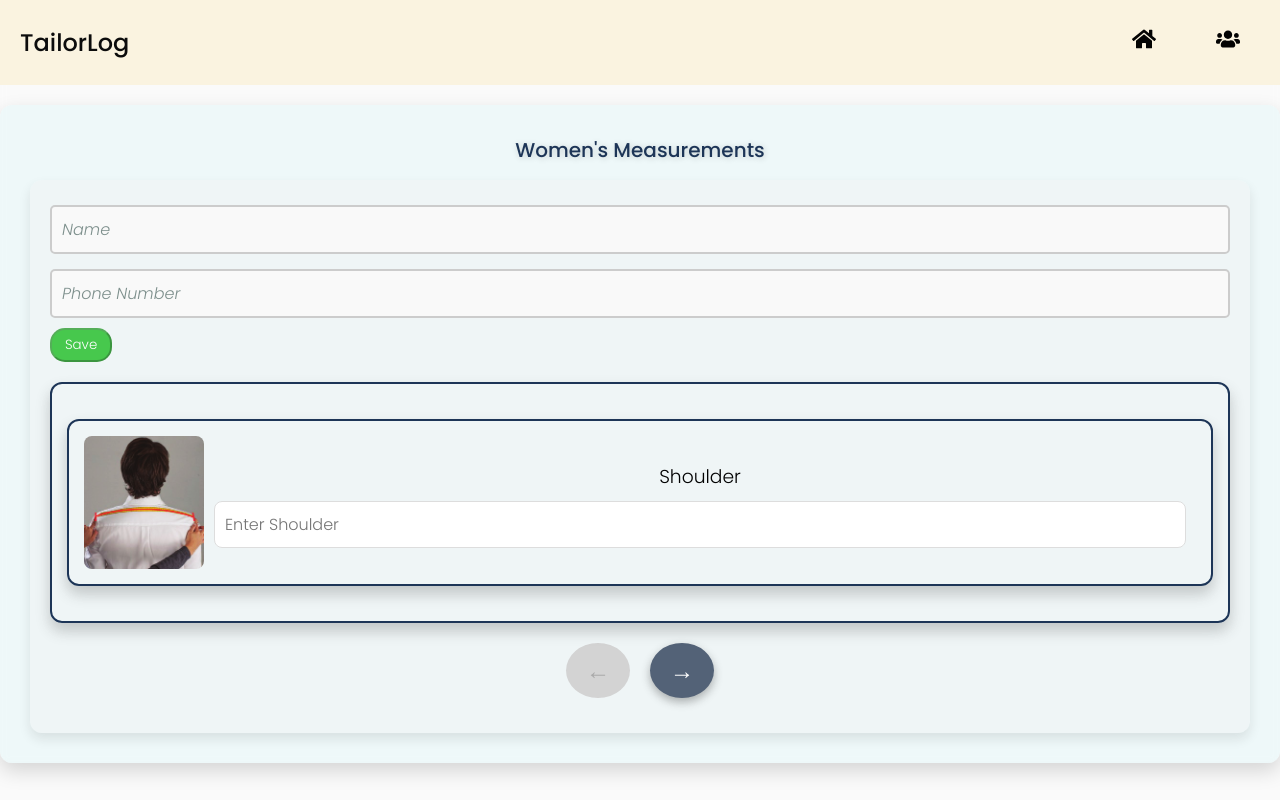
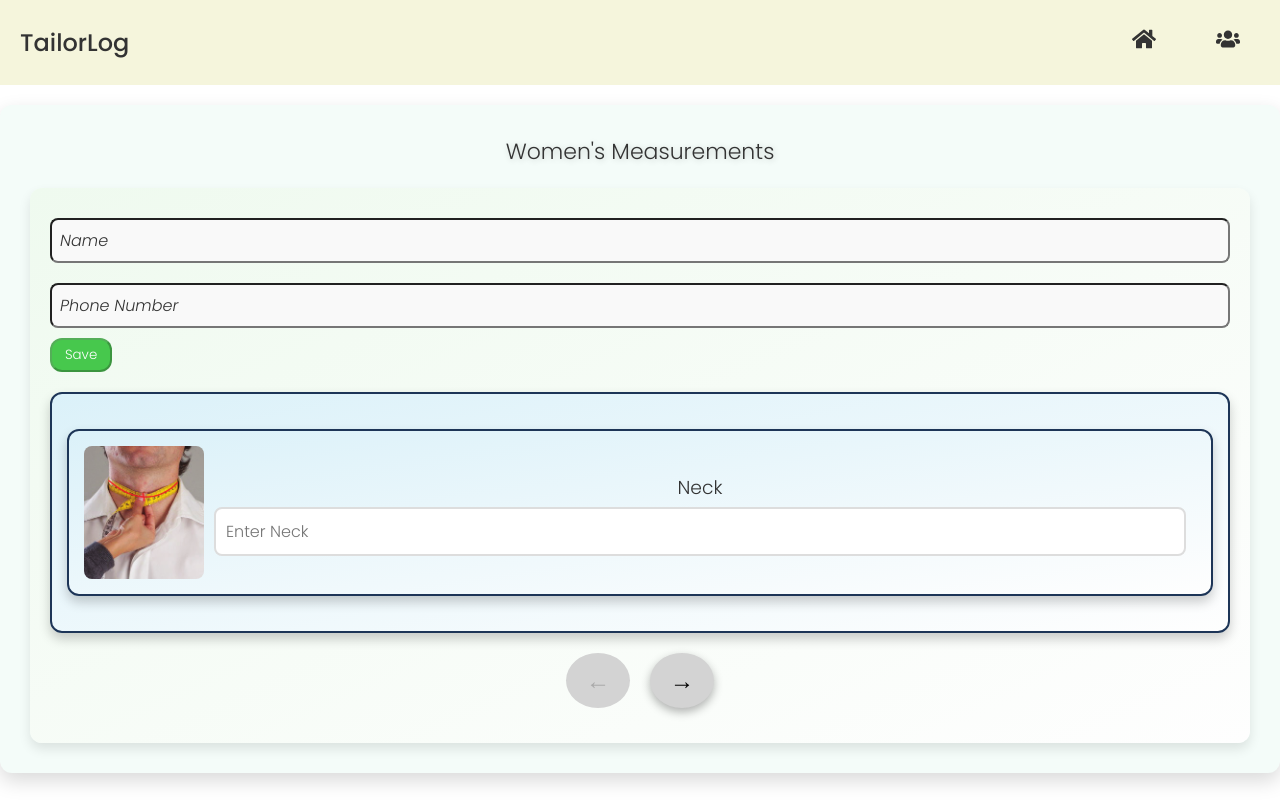
Before and after one commit to ajayraju1/TailorShop, a React (Create React App) app: page /measurements/1 in a window 1280 px wide. Built offline with nearby package versions, Linux system fonts and the light colour scheme.

Commit message:
Modified css

```diff
--- a/package.json
+++ b/package.json
@@ -5,6 +5,7 @@
   "dependencies": {
     "axios": "^1.7.9",
     "cra-template": "1.2.0",
+    "font-awesome": "^4.7.0",
     "react": "^19.0.0",
     "react-dom": "^19.0.0",
     "react-icons": "^5.4.0",
--- a/public/index.html
+++ b/public/index.html
@@ -12,6 +12,11 @@
     <link rel="preconnect" href="https://fonts.googleapis.com">
 <link rel="preconnect" href="https://fonts.gstatic.com" crossorigin>
 <link href="https://fonts.googleapis.com/css2?family=Inter:ital,opsz,wght@0,14..32,100..900;1,14..32,100..900&display=swap" rel="stylesheet">
+<link
+  rel="stylesheet"
+  href="https://cdnjs.cloudflare.com/ajax/libs/font-awesome/6.0.0-beta3/css/all.min.css"
+/>
+
     <link rel="apple-touch-icon" href="%PUBLIC_URL%/logo192.png" />
     <!--
       manifest.json provides metadata used when your web app is installed on a
--- a/src/App.css
+++ b/src/App.css
@@ -11,7 +11,7 @@
 
 body {
   background-size: cover;
-  background: #fafafa;
+  /* background: #f4fcf9; */
   background-position: cover;
   color: #333;
   overflow: hidden;
@@ -36,20 +36,13 @@ body {
   align-items: center;
   padding: 15px 20px;
   margin: 0 0 20px 0;
-  background: #FAF3E0;
+  background: #F5F5DC;
   transition: all 0.3s ease;
 }
 
 .navbar-brand h2{
-  color: #0c0c0c;
+  color: #333333;
   font-weight: 500;
-}
-
-.navbar-brand h1 {
-  color: #0e0d0d;
-  font-size: 28px;
-  font-weight: 400;
-  transition: color 0.3s ease;
 }
 
 .navbar-links {
@@ -62,13 +55,14 @@ body {
   padding: 12px 20px;
   background: none;
   border: none;
-  color: rgb(3, 3, 3);
+  color: #333333;
   cursor: pointer;
   transition: all 0.3s ease;
 }
 
 .navbar-btn:hover {
   background-color: #b89743;
+  border-radius: 18px;
 }
 
 .page {
@@ -129,6 +123,7 @@ button:hover {
   padding: 0;
   margin: 0;
   animation: slideUp 1s ease-out;
+  background: #f4fcf9;
 }
 
 .home-page h1 {
@@ -177,13 +172,13 @@ button:hover {
 }
 
 .men-button {
-  background-color: #6390f1; /* Dark blue */
+  background-color: #344874; /* Dark blue */
   color: white;
   width: 122px;
 }
 
 .men-button:hover {
-  background-color: #457b9d; /* Lighter blue on hover */
+  background-color: #254457; /* Lighter blue on hover */
 }
 
 /* Women button style */
@@ -223,7 +218,7 @@ button:hover {
 .measurements-page {
   align-items: center;
   padding: 30px;
-  background: #e2f7f97b;
+  background: #f4fcf9;
   border-radius: 12px;
   box-shadow: 0 8px 20px rgba(0, 0, 0, 0.15);
   animation: fadeIn 1s ease-out; /* Animation for page load */
@@ -231,9 +226,10 @@ button:hover {
 
 /* Page Title */
 .measurements-title {
-  font-weight: 500;
+  font-weight: 300;
+  font-size: 22px;
   margin-bottom: 20px;
-  color: #1d3557;
+  color: #333333;
   text-align: center;
   animation: slideIn 1s ease-out;
   text-shadow: 1px 1px 6px rgba(0, 0, 0, 0.2);
@@ -246,7 +242,7 @@ button:hover {
   gap: 20px;
   padding: 20px;
   border-radius: 12px;
-  background-color: rgba(241, 237, 237, 0.271);
+  background: linear-gradient(to bottom right, #effaef, #fefefe);  box-shadow: 0 6px 12px rgba(0, 0, 0, 0.2);
   box-shadow: 0 6px 12px rgba(0, 0, 0, 0.1);
 }
 
@@ -255,36 +251,35 @@ button:hover {
   padding: 14px 18px;
   font-size: 1rem;
   margin: 12px 0;
-  border: 1.5px solid #7bd1fc;
   border-radius: 8px;
   transition: all 0.3s ease;
   outline: none;
   width: 100%;
   background-color: #f9f9f9;
-  color: #333; /* Dark text color */
+  color: #333333; /* Dark text color */
 }
 
 .input-field:focus {
-  border: 3px solid #86cffd;
-  background-color: #f8fbf7; /* Soft blue background on focus */
+  background-color: #f8fbf7;
+  border-color: #3f3f3f;
   transform: scale(1.02);
-  box-shadow: 0 4px 8px rgba(9, 9, 9, 0.973);
-  color: #1d3557; /* Dark blue text when focused */
+  box-shadow: 0 2px 6px rgba(27, 27, 27, 0.96);
+  color: #333333;
 }
 
 .input-field::placeholder {
-  color: #7d8f8c; /* Lighter color for placeholder */
+  color: #333333; /* Lighter color for placeholder */
   font-style: italic; /* Italicize placeholder text */
 }
 
 .input-field:focus::placeholder {
-  color: #457b9d; /* Lighter blue for placeholder text when focused */
+  color: #272626; /* Lighter blue for placeholder text when focused */
   font-style: normal; /* Remove italic on focus */
 }
 
 .input-field + label {
   font-size: 1rem;
-  color: #19465d;
+  color: #333333;
   margin-bottom: 8px;
   display: inline-block;
   font-weight: 600;
@@ -294,17 +289,21 @@ button:hover {
   background-color: #47c84d;
   cursor: not-allowed;
 }
-
+/* 78abf8 */
 .save-name-phone-button {
   padding: 5px 13px;
-  background-color: #37ac3d;
+  background-color: #47c84d;
   color: white;
-  border-radius: 15px;
+  border-radius: 12px;
   cursor: pointer;
 }
 
 .save-name-phone-button:hover {
-  background-color: #274672;
+  background-color: #78abf8;
+}
+
+.save-name-phone-button.edit-mode {
+  background-color: #78abf8; /* Coral background for Edit state */
 }
 
 .input-field {
@@ -316,13 +315,12 @@ button:hover {
 .display-text {
   font-size: 20px;
   font-weight: bold;
-  margin: 5px 0;
-  color: #f58088;
+  color: #172c55;
 }
 
 .display-num {
   font-size: 16px;
-  font-weight: bold;
+  font-weight: 500;
   margin-bottom: 10px;
   color: #1d3557;
 }
@@ -336,17 +334,16 @@ button:hover {
   padding: 15px;
   border: 2px solid #1d3557;
   border-radius: 12px;
-  /* background: linear-gradient(145deg, #457b9d, #1d3557); */
-  color: #050505;
-  box-shadow: 0 8px 15px rgba(0, 0, 0, 0.2);
+  color: #333333;
+  background: linear-gradient(to bottom right, #dbf1f9, #fefefe);  box-shadow: 0 6px 12px rgba(0, 0, 0, 0.2);
   transition: box-shadow 0.3s ease, transform 0.3s ease;
   flex-wrap: wrap;
   opacity: 0;
-  animation: fadeInUp 1s forwards ease-out; /* Animation for card */
+  animation: fadeInUp 1s forwards ease-out;
 }
 
 .measurement-card:hover {
-  box-shadow: 0 12px 20px rgba(0, 0, 0, 0.3);
+  box-shadow: 0 8px 16px rgba(0, 0, 0, 0.3);
   transform: scale(1.03); /* Slight scale effect on hover */
 }
 
@@ -364,7 +361,7 @@ button:hover {
 
 .measurement-card .measurement-input h3 {
   margin: 5px;
-  color: #030303;
+  color: #333333;
   text-align: center;
 }
 
@@ -373,16 +370,16 @@ button:hover {
   padding: 10px;
   font-size: 16px;
   border-radius: 8px;
-  border: 1px solid #ddd;
+  border: 2px solid #ddd;
 }
 
 
 .measurement-card .measurement-input input:focus {
-  border: 3px solid #a8d5f0;
+  border: 2x solid #a8d5f0;
   background-color: #f8fbf7;
   transform: scale(1.02);
-  box-shadow: 0 4px 8px rgba(9, 9, 9, 0.973);
-  color: #1d3557;
+  box-shadow: 0 2px 6px rgba(9, 9, 9, 0.973);
+  color: #090909;
 }
 
 .measurement-card div {
@@ -398,8 +395,8 @@ button:hover {
 }
 
 .arrow {
-  background-color: #536277;
-  color: white;
+  background-color: #D3D3D3;
+  color: rgb(0, 0, 0);
   font-size: 24px;
   padding: 10px 20px;
   border: none;
@@ -414,7 +411,7 @@ button:hover {
 }
 
 .arrow:hover {
-  background-color: #457b9d;
+  background-color: #9d9a9a;
   transform: scale(1.1);
   box-shadow: 0 8px 15px rgba(0, 0, 0, 0.4);
 }
@@ -444,7 +441,7 @@ button:hover {
 
 /* Success message box */
 .success-message {
-  background-color: #335584; /* Green background */
+  background-color: #5fd48a; /* Green background */
   color: white;
   padding: 20px;
   border-radius: 8px;
@@ -471,8 +468,9 @@ button:hover {
 
 /* Modal Container */
 .modal {
+  font-size: 14px;
   background-color: #fff;
-  padding: 20px;
+  padding: 10px;
   border-radius: 8px;
   text-align: center;
   width: 100%;
@@ -496,12 +494,12 @@ button:hover {
 }
 
 .cancel-btn {
-  background-color: #f58088; /* Red for Cancel */
+  background-color: #f87575; /* Red for Cancel */
   color: white;
 }
 
 .confirm-btn {
-  background-color: #35527e; /* Green for Confirm */
+  background-color: #5679ae; /* Green for Confirm */
   color: white;
 }
 
@@ -520,7 +518,7 @@ button:hover {
 
 /* Customer Card Styling */
 .customer-card {
-  background: linear-gradient(120deg, #f6e7e3, #cfecf5c4);
+  background: linear-gradient(120deg, #fff9f8, #e7f7fbc4);
   color: #1d3557;
   border-radius: 12px;
   padding: 20px;
@@ -541,10 +539,14 @@ button:hover {
   color: #1d3557;
 }
 
+.storage-page{
+  background: #f4fcf9;
+}
+
 .storage-page h2{
   margin: 15px;
   text-align: center;
-  font-size: 30px;
+  font-size: 24px;
   font-weight: 300;
 }
 .customer-card p {
@@ -577,7 +579,7 @@ button:hover {
 }
 
 .delete-button {
-  background-color: #e7894a;
+  background-color: #f26d55;
   color: white;
 }
 
@@ -586,20 +588,18 @@ button:hover {
 }
 
 .search-bar {
-  padding: 15px;
-  margin: 15px 0;
+  padding-left: 30px; /* Add space for the icon inside the input */
+  padding: 8px;
   width: 100%;
-  max-width: 400px;
-  border: 1px solid #0b5d90;
-  border-radius: 8px;
-  outline: none;
+  border: 2px solid #6c6b6b;
+  border-radius: 6px;
   font-size: 16px;
 }
 
 .search-bar:focus {
-  border: 3px solid #0b5d90;
+  border: 3px solid #424242;
   background-color: #f8fbf7;
-  box-shadow: 0 4px 8px rgba(9, 9, 9, 0.973);
+  box-shadow: 0 2px 4px rgba(197, 193, 193, 0.973);
 }
 
 /* Edit Customer Page */
@@ -619,16 +619,17 @@ button:hover {
 .customer-info {
   text-align: left;
   margin-bottom: 20px;
-  font-size: 18px;
+  font-size: 16px;
 }
 
 .customer-info .label {
   margin: 5px 0;
-  color: #1d3557;
+  color: #090909;
+  margin-right: 2px;
 }
 
 .customer-info .customer-detail {
-  color: #f58088;
+  color: #1d3557;
   font-weight: bold;
   font-size: 16px;
 }
@@ -637,15 +638,16 @@ button:hover {
   width: 100%;
   max-width: 500px;
   padding: 20px;
-  background-color: #f9f9f9;
+  background-color: #f4fcf9;
   border-radius: 10px;
   box-shadow: 0 4px 8px rgba(0, 0, 0, 0.1);
 }
 
-.measurements-title {
+.measurement-title {
   font-size: 20px;
   margin-bottom: 15px;
   color: #1d3557;
+  text-align: center;
 }
 
 .measurement-section {
@@ -658,38 +660,25 @@ button:hover {
   position: relative;
 }
 
-input[type="number"], input[type="text"] {
+.edit-customer-form input[type="number"],
+.edit-customer-form input[type="text"] {
   width: 100%;
-  padding: 10px;
-  margin-top: 5px;
-  font-size: 16px;
+  padding: 6px;
+  font-size: 15px;
   border: 2px solid #ccc;
   border-radius: 5px;
 }
 
-input[type="number"]:focus, input[type="text"]:focus {
-  outline: none;
-  border-color: #24539a;
-}
 
 label {
-  font-weight: bold;
-  font-size: 16px;
-}
-
-.underline {
-  height: 2px;
-  background-color: #2572ad;
-  position: absolute;
-  bottom: 0;
-  left: 0;
-  width: 100%;
+  font-weight: 500;
+  font-size: 15px;
 }
 
 .submit-button {
   margin-top: 20px;
   padding: 10px 20px;
-  background-color: #f58088;
+  background-color: #53b358cc;
   color: white;
   font-size: 16px;
   border: none;
@@ -699,7 +688,7 @@ label {
 }
 
 .submit-button:hover {
-  background-color: #24539a;
+  background-color: #257d29fe;
 }
 
 /* Animations */
--- a/src/App.js
+++ b/src/App.js
@@ -4,7 +4,7 @@ import { FaHome, FaUsers } from "react-icons/fa";  // Importing Font Awesome Ico
 import HomePage from "./pages/HomePage";
 import MeasurementsPage from "./pages/MeasurementsPage";
 import StoragePage from "./pages/StoragePage";
-import EditCustomerPage from "./EditCustomerPage";
+import EditCustomerPage from "./pages/EditCustomerPage";
 
 const App = () => {
   return (
--- a/src/EditCustomerPage.js
+++ /dev/null
@@ -1,96 +0,0 @@
-import React, { useState, useEffect } from "react";
-import axios from "axios";
-import { useLocation, useNavigate } from "react-router-dom";
-
-const EditCustomerPage = () => {
-  const location = useLocation();
-  const navigate = useNavigate();
-  const { customer } = location.state || {};
-  const [formData, setFormData] = useState({
-    measurements: customer ? customer.measurements : {},
-  });
-
-  useEffect(() => {
-    if (!customer) {
-      navigate("/storage");
-    }
-  }, [customer, navigate]);
-
-  const handleInputChange = (key, value) => {
-    setFormData({
-      ...formData,
-      measurements: { ...formData.measurements, [key]: value },
-    });
-  };
-
-  const handleSubmit = async (e) => {
-    e.preventDefault();
-    try {
-      await axios.put(
-        `https://tailorlog.onrender.com/api/customers/${customer._id}`,
-        { measurements: formData.measurements }
-      );
-      alert("Customer measurements updated successfully!");
-      navigate("/storage");
-    } catch (error) {
-      console.error("Error updating customer:", error);
-      alert("Failed to update customer details.");
-    }
-  };
-
-  return (
-    <div className="edit-customer-page">
-      <h2 className="edit-page-title">Edit Measurements</h2>
-      <div className="customer-info">
-  <p><strong className="label">Name:</strong> <span className="customer-detail">{customer.name}</span></p>
-  <p><strong className="label">Phone:</strong> <span className="customer-detail">{customer.phone}</span></p>
-</div>
-      <form onSubmit={handleSubmit} className="edit-customer-form">
-        <div>
-          <h3 className="measurements-title">Measurements</h3>
-          <div className="measurement-section">
-            <div className="form-group">
-              <label htmlFor="shoulder">Shoulder</label>
-              <input
-                type="number"
-                id="shoulder"
-                value={formData.measurements.shoulder || ""}
-                onChange={(e) => handleInputChange("shoulder", e.target.value)}
-                required
-              />
-              <div className="underline"></div>
-            </div>
-            <div className="form-group">
-              <label htmlFor="chest">Chest</label>
-              <input
-                type="number"
-                id="chest"
-                value={formData.measurements.chest || ""}
-                onChange={(e) => handleInputChange("chest", e.target.value)}
-                required
-              />
-              <div className="underline"></div>
-            </div>
-            <div className="form-group">
-              <label htmlFor="waist">Waist</label>
-              <input
-                type="number"
-                id="waist"
-                value={formData.measurements.waist || ""}
-                onChange={(e) => handleInputChange("waist", e.target.value)}
-                required
-              />
-              <div className="underline"></div>
-            </div>
-          </div>
-        </div>
-
-        <button type="submit" className="submit-button">
-          Save Changes
-        </button>
-      </form>
-    </div>
-  );
-};
-
-export default EditCustomerPage;
--- a/src/index.js
+++ b/src/index.js
@@ -4,6 +4,8 @@ import './index.css';
 import App from './App';
 import './App.css';
 import reportWebVitals from './reportWebVitals';
+import 'font-awesome/css/font-awesome.min.css';
+
 
 const root = ReactDOM.createRoot(document.getElementById('root'));
 root.render(
--- /dev/null
+++ b/src/pages/EditCustomerPage.js
@@ -0,0 +1,98 @@
+import React, { useState, useEffect } from "react";
+import axios from "axios";
+import { useLocation, useNavigate } from "react-router-dom";
+
+const EditCustomerPage = () => {
+  const location = useLocation();
+  const navigate = useNavigate();
+  const { customer } = location.state || {};
+  const [formData, setFormData] = useState({
+    measurements: customer ? customer.measurements : {},
+  });
+
+  useEffect(() => {
+    if (!customer) {
+      navigate("/storage");
+    }
+  }, [customer, navigate]);
+
+  const handleInputChange = (key, value) => {
+    setFormData({
+      ...formData,
+      measurements: { ...formData.measurements, [key]: value },
+    });
+  };
+
+  const handleSubmit = async (e) => {
+    e.preventDefault();
+    try {
+      await axios.put(
+        `https://tailorlog.onrender.com/api/customers/${customer._id}`,
+        { measurements: formData.measurements }
+      );
+      alert("Customer measurements updated successfully!");
+      navigate("/storage");
+    } catch (error) {
+      console.error("Error updating customer:", error);
+      alert("Failed to update customer details.");
+    }
+  };
+
+  const measurementFields = [
+    { label: "Neck", key: "neck" },
+    { label: "Full Shoulder", key: "full_shoulder" },
+    { label: "Full Sleeves", key: "full_sleeves" },
+    { label: "Bicep", key: "bicep" },
+    { label: "Full Chest", key: "full_chest" },
+    { label: "Waist", key: "waist" },
+    { label: "Jacket", key: "jacket" },
+    { label: "Hips", key: "hips" },
+    { label: "Thigh", key: "thigh" },
+    { label: "Trouser Waist", key: "trouser_waist" },
+    { label: "Trouser Hips", key: "trouser_hips" },
+    { label: "Trouser Length", key: "trouser_length" },
+    { label: "Ankle", key: "ankle" },
+    { label: "Full Crotch", key: "full_crotch" },
+  ];
+
+  return (
+    <div className="edit-customer-page">
+      <h2 className="edit-page-title">Edit Measurements</h2>
+      <div className="customer-info">
+        <p>
+          <strong className="label">Name:</strong>{" "}
+          <span className="customer-detail">{customer.name}</span>
+        </p>
+        <p>
+          <strong className="label">Phone:</strong>{" "}
+          <span className="customer-detail">{customer.phone}</span>
+        </p>
+      </div>
+      <form onSubmit={handleSubmit} className="edit-customer-form">
+        <div>
+          <h3 className="measurement-title">Measurements</h3>
+          <div className="measurement-section">
+            {measurementFields.map(({ label, key }) => (
+              <div className="form-group" key={key}>
+                <label htmlFor={key}>{label}</label>
+                <input
+                  type="number"
+                  id={key}
+                  value={formData.measurements[key] || ""}
+                  onChange={(e) => handleInputChange(key, e.target.value)}
+                  required
+                />
+              </div>
+            ))}
+          </div>
+        </div>
+
+        <button type="submit" className="submit-button">
+          Save Changes
+        </button>
+      </form>
+    </div>
+  );
+};
+
+export default EditCustomerPage;
--- a/src/pages/MeasurementsPage.js
+++ b/src/pages/MeasurementsPage.js
@@ -4,9 +4,22 @@ import axios from "axios";
 import MeasurementCard from "../components/MeasurementCard";
 
 
-import shoulderImage from "../assets/images/Full-Shoulder.png";
-import chestImage from "../assets/images/Full-Chest.png";
+import jacketImage from "../assets/images/Jacket.png";
+import ankleImage from "../assets/images/Ankle.png";
+import bicepImage from "../assets/images/Bicep.png";
+import fullChestImage from "../assets/images/Full-Chest.png";
+import fullCrotchImage from "../assets/images/Full-Crotch.png";
+import fullShoulderImage from "../assets/images/Full-Shoulder.png";
+import fullSleevesImage from "../assets/images/Full-Sleeves.png";
+import hipsImage from "../assets/images/Hips.png";
+import neckImage from "../assets/images/Neck.png";
+import thighImage from "../assets/images/Thigh.png";
+import trouserHipsImage from "../assets/images/Trouser-Hips.png";
+import trouserLengthImage from "../assets/images/Trouser-Length-202x300.png";
+import trouserWaistImage from "../assets/images/Trouser-Waist.png";
 import waistImage from "../assets/images/Waist.png";
+
+
 
 const MeasurementsPage = () => {
   const { gender } = useParams();
@@ -24,9 +37,20 @@ const MeasurementsPage = () => {
   const [showSuccessMessage, setShowSuccessMessage] = useState(false); // State for showing success message
 
   const measurements = [
-    { label: "Shoulder", image: shoulderImage },
-    { label: "Chest", image: chestImage },
+    { label: "Neck", image: neckImage },
+    { label: "Full Shoulder", image: fullShoulderImage },
+    { label: "Full Sleeves", image: fullSleevesImage },
+    { label: "Bicep", image: bicepImage },
+    { label: "Full Chest", image: fullChestImage },
     { label: "Waist", image: waistImage },
+    { label: "Jacket", image: jacketImage },
+    { label: "Hips", image: hipsImage },
+    { label: "Thigh", image: thighImage },
+    { label: "Trouser Waist", image: trouserWaistImage },
+    { label: "Trouser Hips", image: trouserHipsImage },
+    { label: "Trouser Length", image: trouserLengthImage },
+    { label: "Ankle", image: ankleImage },
+    { label: "Full Crotch", image: fullCrotchImage }
   ];
 
   // Handle input change for measurements
@@ -98,7 +122,7 @@ const MeasurementsPage = () => {
                 className="input-field"
               />
               <input
-                type="text"
+                type="number"
                 placeholder="Phone Number"
                 value={formData.phone}
                 onChange={(e) => setFormData({ ...formData, phone: e.target.value })}
@@ -116,7 +140,7 @@ const MeasurementsPage = () => {
         {/* Button to save name and phone */}
         <button
           onClick={handleSaveNameAndPhone}
-          className="save-name-phone-button"
+          className={`save-name-phone-button ${isEditing ? "save-mode" : "edit-mode"}`}
           disabled={formData.name === "" || formData.phone === ""}
         >
           {isEditing ? "Save" : "Edit"}
```
Also changed, not shown: src/components/CustomerCard.js (+37 -5 lines), src/pages/StoragePage.js (+12 -4 lines), src/assets/images/Jacket.png (renamed from src/assets/images/.Jacket.png), 1 other file (tests, documents, lock files or other folders).
